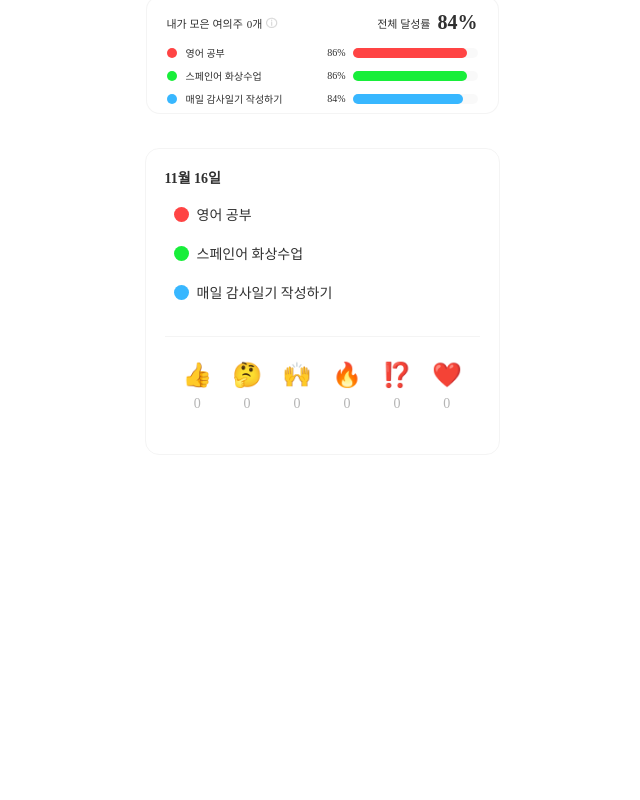
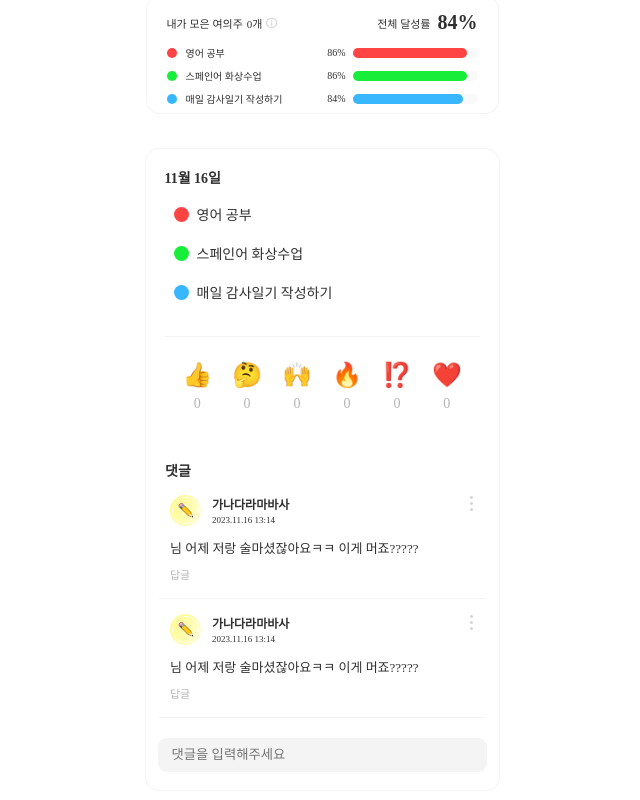
Before and after one commit to 11th-LikeLion-DragOn/DragOn_Front, a React (Create React App) app: page /main in a window 1280 px wide. Shown: the part 360-1160 px from the top of the page, without its empty margins (318-958 px from the left). Before the commit the page ends 815 px from the top, so only its background shows below. Built offline with nearby package versions, Linux system fonts and the light colour scheme.

Commit message:
feat: 댓글 UI 추가

```diff
--- /dev/null
+++ b/src/components/MainPage/Comment.js
@@ -0,0 +1,105 @@
+import React, { useState } from "react";
+import { styled } from "styled-components";
+
+import profile from "../../assets/icons/profile5.png";
+import more from "../../assets/icons/more.png";
+
+const Comment = () => {
+  const [content, setContent] = useState(
+    "님 어제 저랑 술마셨잖아요ㅋㅋ 이게 머죠?????"
+  );
+
+  return (
+    <Wrapper>
+      <Profile>
+        <img src={profile} />
+        <ProfileText>
+          <span id="username">가나다라마바사</span>
+          <span id="time">2023.11.16 13:14</span>
+        </ProfileText>
+      </Profile>
+      <img id="more" src={more} />
+      <Content>{content}</Content>
+      <Recomment>답글</Recomment>
+    </Wrapper>
+  );
+};
+
+export default Comment;
+
+const Wrapper = styled.div`
+  width: 315px;
+  padding: 15px 0px 16px 11px;
+  position: relative;
+  display: flex;
+  flex-direction: column;
+  align-items: flex-start;
+  border-bottom: 1px solid rgba(199, 198, 198, 0.2);
+
+  #more {
+    position: absolute;
+    top: 10px;
+    right: 5px;
+    cursor: pointer;
+  }
+`;
+
+const Profile = styled.div`
+  display: flex;
+  gap: 11px;
+  padding-bottom: 12px;
+
+  img {
+    width: 31px;
+    height: 31px;
+    flex-shrink: 0;
+  }
+`;
+
+const ProfileText = styled.div`
+  display: flex;
+  flex-direction: column;
+  gap: 2px;
+
+  #username {
+    color: var(--black);
+    font-feature-settings: "clig" off, "liga" off;
+    font-family: Pretendard;
+    font-size: 12px;
+    font-style: normal;
+    font-weight: 600;
+    line-height: normal;
+  }
+  #time {
+    color: var(--black);
+    font-feature-settings: "clig" off, "liga" off;
+    font-family: Pretendard;
+    font-size: 9px;
+    font-style: normal;
+    font-weight: 400;
+    line-height: normal;
+  }
+`;
+
+const Content = styled.div`
+  padding-bottom: 9px;
+  width: 273px;
+  color: var(--black);
+  font-feature-settings: "clig" off, "liga" off;
+  font-family: Pretendard;
+  font-size: 13px;
+  font-style: normal;
+  font-weight: 400;
+  line-height: normal;
+`;
+
+const Recomment = styled.div`
+  color: var(--gray2);
+  font-feature-settings: "clig" off, "liga" off;
+  font-family: Pretendard;
+  font-size: 11px;
+  font-style: normal;
+  font-weight: 400;
+  line-height: normal;
+  cursor: pointer;
+`;
--- /dev/null
+++ b/src/components/MainPage/Recomment.js
@@ -0,0 +1,8 @@
+import React, { useState } from "react";
+import { styled } from "styled-components";
+
+const Recomment = () => {
+  return <></>;
+};
+
+export default Recomment;
--- a/src/pages/MainPage.js
+++ b/src/pages/MainPage.js
@@ -7,6 +7,8 @@ import StatusBox from "../components/MainPage/StatusBox";
 import FillModal from "../components/MainPage/FillModal";
 import Challenge from "../components/MainPage/Challenge";
 import IconBox from "../components/MainPage/IconBox";
+import Comment from "../components/MainPage/Comment";
+import Recomment from "../components/MainPage/Recomment";
 
 import profile1 from "../assets/icons/profile1.png";
 import profile2 from "../assets/icons/profile2.png";
@@ -53,6 +55,12 @@ const MainPage = () => {
       <ChallengeBox>
         <Challenge />
         <IconBox />
+        <CommentBox>
+          <span id="title">댓글</span>
+          <Comment />
+          <Comment />
+          <CommentInput placeholder="댓글을 입력해주세요" />
+        </CommentBox>
       </ChallengeBox>
       {modal && <FillModal closeModal={closeModal} balls={balls} />}
     </Wrapper>
@@ -114,6 +122,7 @@ const Management = styled.div`
 `;
 
 const ChallengeBox = styled.div`
+  margin-bottom: 100px;
   width: 315px;
   display: flex;
   padding: 18px 19px;
@@ -124,3 +133,33 @@ const ChallengeBox = styled.div`
   border-radius: 14px;
   border: 1px solid rgba(199, 198, 198, 0.2);
 `;
+
+const CommentBox = styled.div`
+  display: flex;
+  flex-direction: column;
+  align-items: center;
+
+  #title {
+    color: var(--black);
+    text-align: center;
+    font-feature-settings: "clig" off, "liga" off;
+    font-family: Pretendard;
+    font-size: 14px;
+    font-style: normal;
+    font-weight: 600;
+    line-height: normal;
+    padding-right: 288px;
+  }
+`;
+
+const CommentInput = styled.input`
+  margin-top: 20px;
+  width: 315px;
+  min-height: 34px;
+  flex-shrink: 0;
+  padding-left: 14px;
+  outline: none;
+  border: none;
+  border-radius: 9px;
+  background: rgba(199, 198, 198, 0.2);
+`;
```
